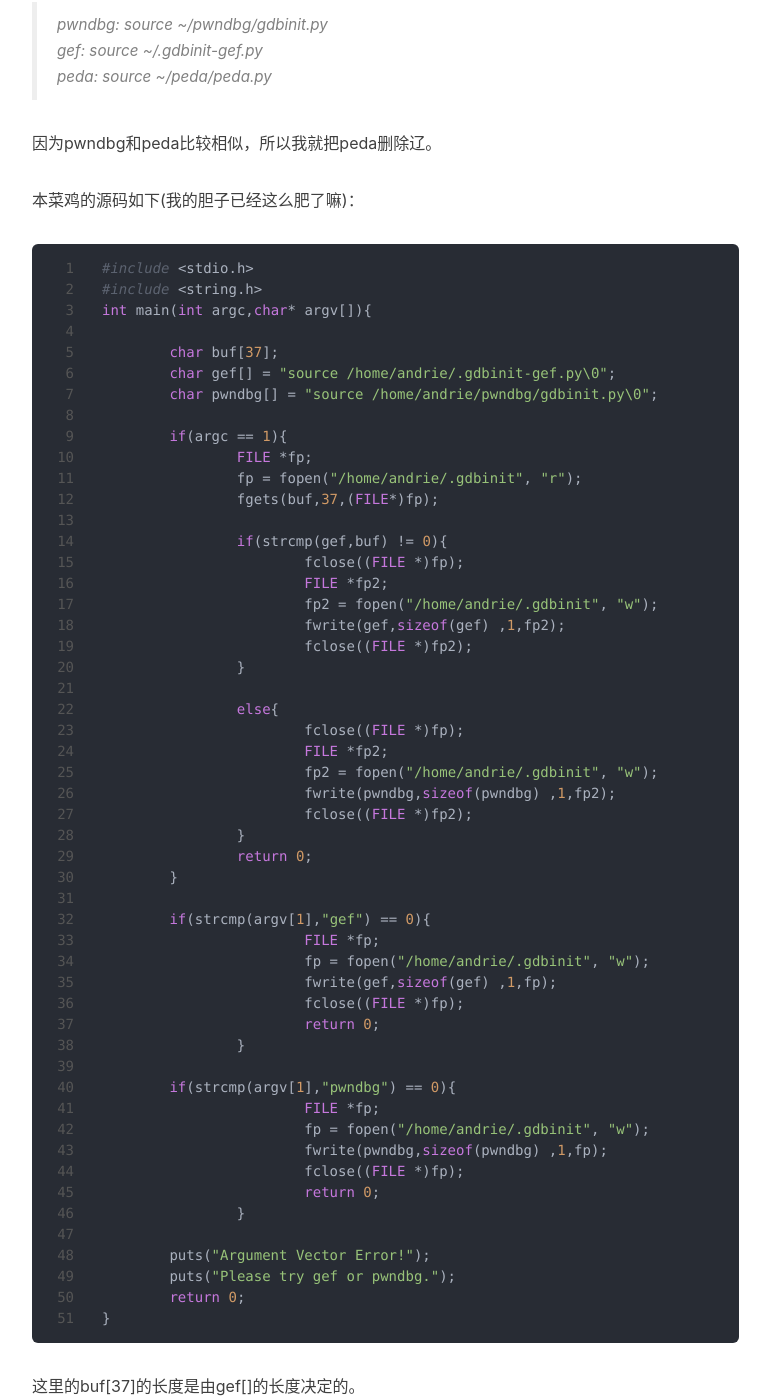
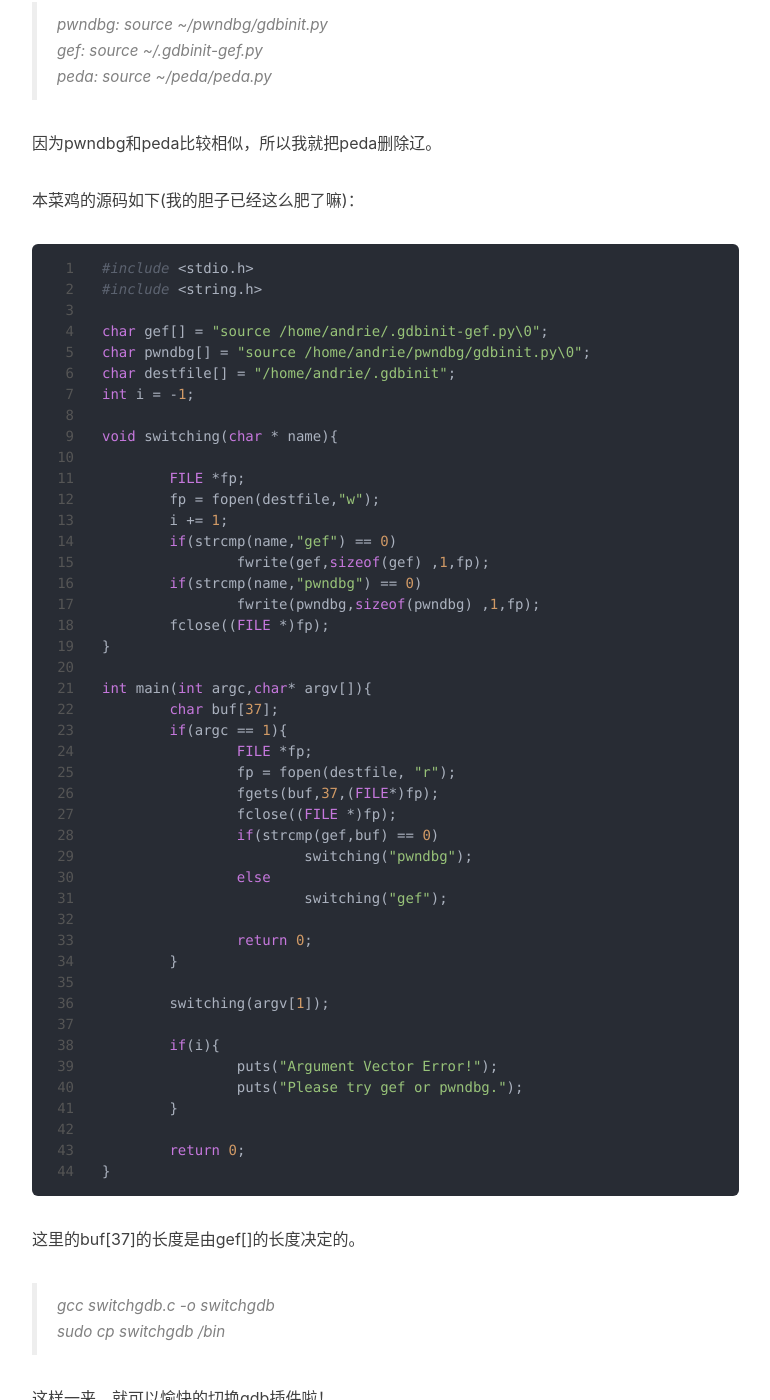
Before and after one commit to AndrieYean/AndrieYean.github.io, a Jekyll site: the page built from _posts/2019-08-11-switchgdb.md, in a window 1280 px wide and 1400 px high, scrolled down 1046 px. Shown: the whole window, without its empty margins (233-1003 px from the left). Built offline with Jekyll 4.4.1, drawn with Linux system fonts in a browser that asks for light colours; nearby versions of some CDN libraries; our own code applies the rules of GitHub Pages for plain Markdown files; comment, search, counter and statistics services are not loaded.

Commit message:
Update 2019-08-11-switchgdb.md

```diff
--- a/_posts/2019-08-11-switchgdb.md
+++ b/_posts/2019-08-11-switchgdb.md
@@ -22,53 +22,46 @@
 ~~~c
 #include <stdio.h>
 #include <string.h>
+
+char gef[] = "source /home/andrie/.gdbinit-gef.py\0";
+char pwndbg[] = "source /home/andrie/pwndbg/gdbinit.py\0";
+char destfile[] = "/home/andrie/.gdbinit";
+int i = -1;
+
+void switching(char * name){
+
+	FILE *fp;
+	fp = fopen(destfile,"w");
+	i += 1;
+	if(strcmp(name,"gef") == 0)
+		fwrite(gef,sizeof(gef) ,1,fp);
+	if(strcmp(name,"pwndbg") == 0)
+		fwrite(pwndbg,sizeof(pwndbg) ,1,fp);
+	fclose((FILE *)fp);
+}
+
 int main(int argc,char* argv[]){
-
 	char buf[37];
-	char gef[] = "source /home/andrie/.gdbinit-gef.py\0";
-	char pwndbg[] = "source /home/andrie/pwndbg/gdbinit.py\0";
-
 	if(argc == 1){
 		FILE *fp;
-		fp = fopen("/home/andrie/.gdbinit", "r");
+		fp = fopen(destfile, "r");
 		fgets(buf,37,(FILE*)fp);
+		fclose((FILE *)fp);
+		if(strcmp(gef,buf) == 0)
+			switching("pwndbg");
+		else
+			switching("gef");
 
-		if(strcmp(gef,buf) != 0){
-			fclose((FILE *)fp);
-			FILE *fp2;
-			fp2 = fopen("/home/andrie/.gdbinit", "w");
-			fwrite(gef,sizeof(gef) ,1,fp2);
-			fclose((FILE *)fp2);
-		}
-
-		else{
-			fclose((FILE *)fp);
-			FILE *fp2;
-			fp2 = fopen("/home/andrie/.gdbinit", "w");
-			fwrite(pwndbg,sizeof(pwndbg) ,1,fp2);
-			fclose((FILE *)fp2);
-		}
 		return 0;
 	}
 
-	if(strcmp(argv[1],"gef") == 0){
-			FILE *fp;
-			fp = fopen("/home/andrie/.gdbinit", "w");
-			fwrite(gef,sizeof(gef) ,1,fp);
-			fclose((FILE *)fp);
-			return 0;
-		}
+	switching(argv[1]);
 
-	if(strcmp(argv[1],"pwndbg") == 0){
-			FILE *fp;
-			fp = fopen("/home/andrie/.gdbinit", "w");
-			fwrite(pwndbg,sizeof(pwndbg) ,1,fp);
-			fclose((FILE *)fp);
-			return 0;
-		}
+	if(i){
+		puts("Argument Vector Error!");
+		puts("Please try gef or pwndbg.");
+	}
 
-	puts("Argument Vector Error!");
-	puts("Please try gef or pwndbg.");
 	return 0;
 }
 ~~~
```
